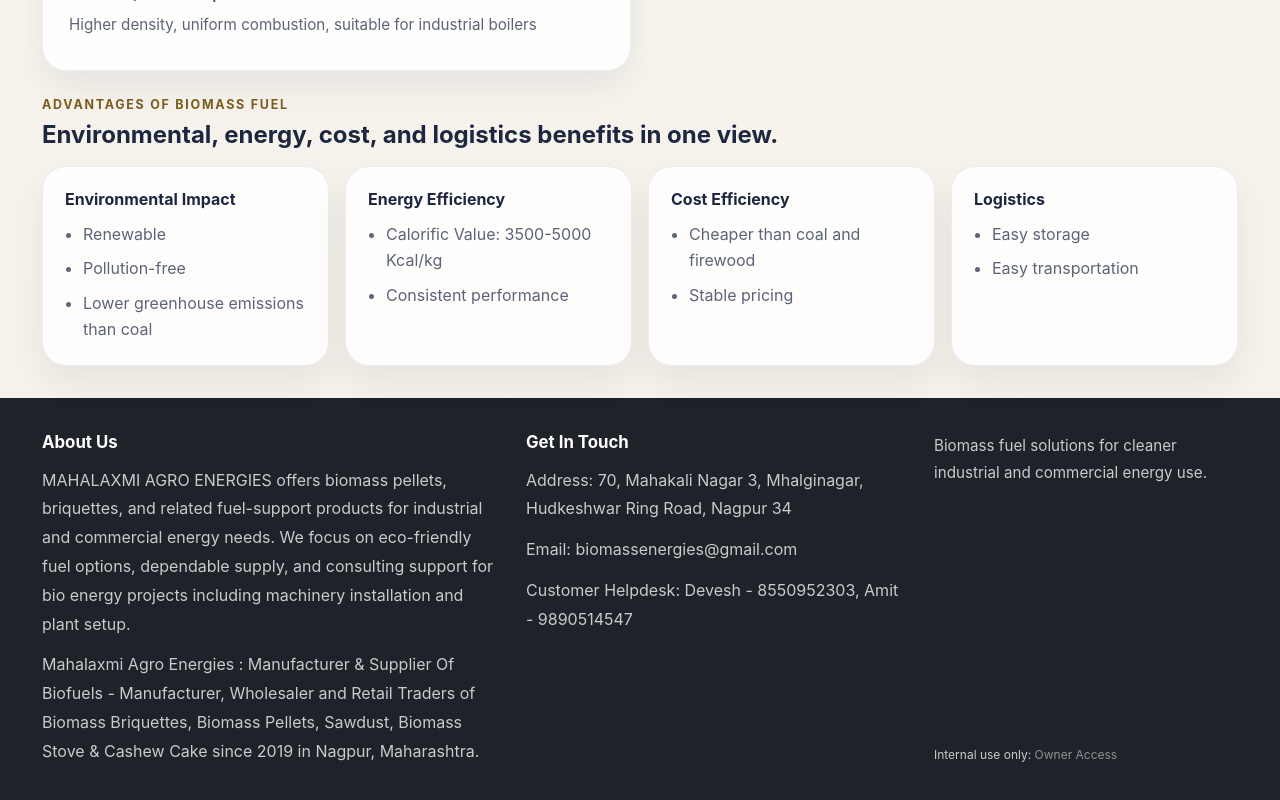
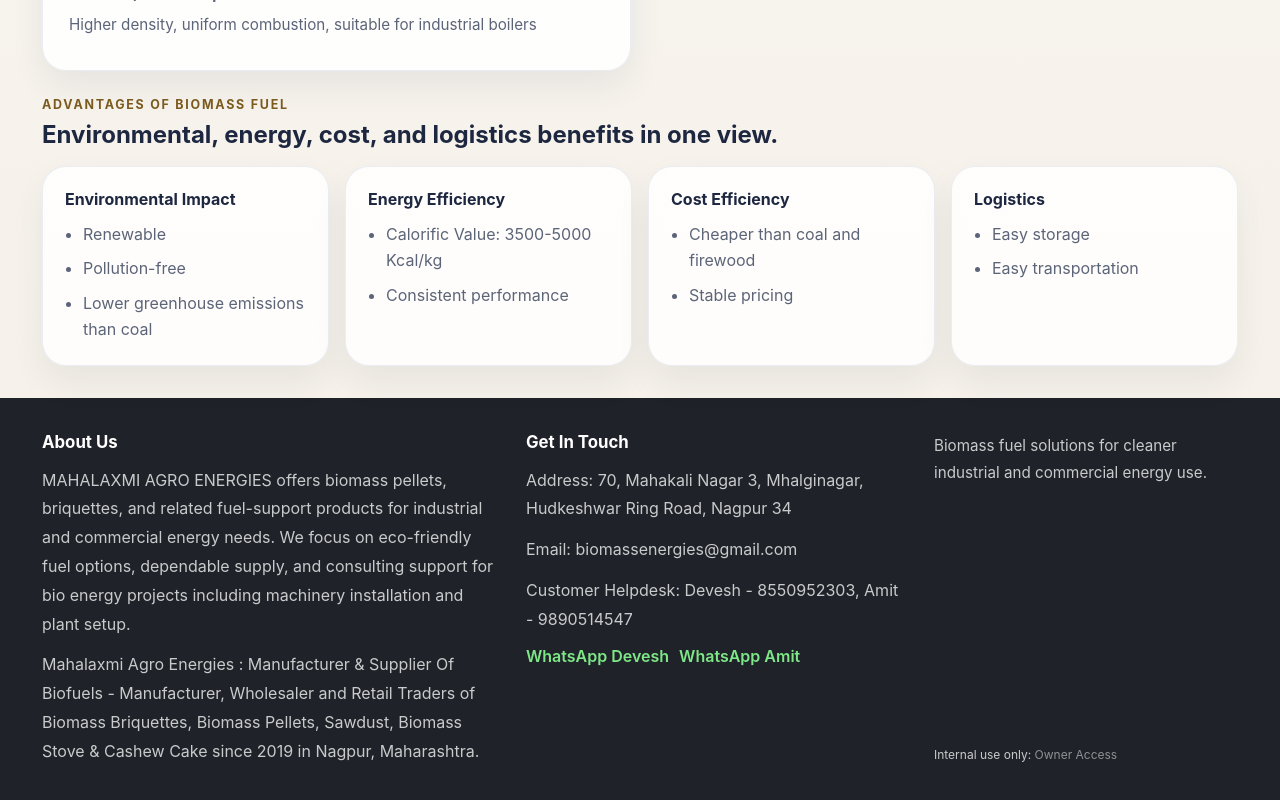
Before and after one commit to biomassenergies/invoice-generator, a React (Create React App) app in the folder frontend/: page / in a window 1280 px wide. Shown: the part 4129-4929 px from the top of the page. Built offline with nearby package versions, Linux system fonts and the light colour scheme; no server answers; the HTML template or start-up script is replaced by a standard one.

Commit message:
Add WhatsApp helpdesk links

```diff
--- a/frontend/src/LandingPage.css
+++ b/frontend/src/LandingPage.css
@@ -374,6 +374,25 @@
   color: rgba(255, 255, 255, 0.76);
 }
 
+.footer-whatsapp-links {
+  display: flex;
+  flex-wrap: wrap;
+  gap: 10px;
+  margin-top: 10px;
+}
+
+.footer-whatsapp-links a,
+.contact-modal-list a {
+  color: #7ee787;
+  text-decoration: none;
+  font-weight: 600;
+}
+
+.footer-whatsapp-links a:hover,
+.contact-modal-list a:hover {
+  text-decoration: underline;
+}
+
 .footer-column--meta {
   display: flex;
   flex-direction: column;
--- a/frontend/src/LandingPage.js
+++ b/frontend/src/LandingPage.js
@@ -102,6 +102,13 @@
     points: ['Easy storage', 'Easy transportation']
   }
 ];
+
+const whatsappLinks = {
+  devesh:
+    'https://wa.me/918550952303?text=Hello%20Mahalaxmi%20Agro%20Energies%2C%20I%20would%20like%20to%20know%20more%20about%20your%20products.',
+  amit:
+    'https://wa.me/919890514547?text=Hello%20Mahalaxmi%20Agro%20Energies%2C%20I%20would%20like%20to%20know%20more%20about%20your%20products.'
+};
 
 function LandingPage() {
   const [isContactOpen, setIsContactOpen] = useState(false);
@@ -314,6 +321,14 @@
             <p>Address: {firmDetails.address}</p>
             <p>Email: biomassenergies@gmail.com</p>
             <p>Customer Helpdesk: Devesh - 8550952303, Amit - 9890514547</p>
+            <div className="footer-whatsapp-links">
+              <a href={whatsappLinks.devesh} target="_blank" rel="noreferrer">
+                WhatsApp Devesh
+              </a>
+              <a href={whatsappLinks.amit} target="_blank" rel="noreferrer">
+                WhatsApp Amit
+              </a>
+            </div>
           </section>
 
           <section className="footer-column footer-column--meta">
@@ -351,8 +366,18 @@
             <h2 id="contact-modal-title">Customer Helpdesk</h2>
             <div className="contact-modal-list">
               <p>Email: biomassenergies@gmail.com</p>
-              <p>Devesh: 8550952303</p>
-              <p>Amit: 9890514547</p>
+              <p>
+                Devesh: 8550952303{' '}
+                <a href={whatsappLinks.devesh} target="_blank" rel="noreferrer">
+                  Chat on WhatsApp
+                </a>
+              </p>
+              <p>
+                Amit: 9890514547{' '}
+                <a href={whatsappLinks.amit} target="_blank" rel="noreferrer">
+                  Chat on WhatsApp
+                </a>
+              </p>
               <p>Address: {firmDetails.address}</p>
             </div>
           </div>
```
